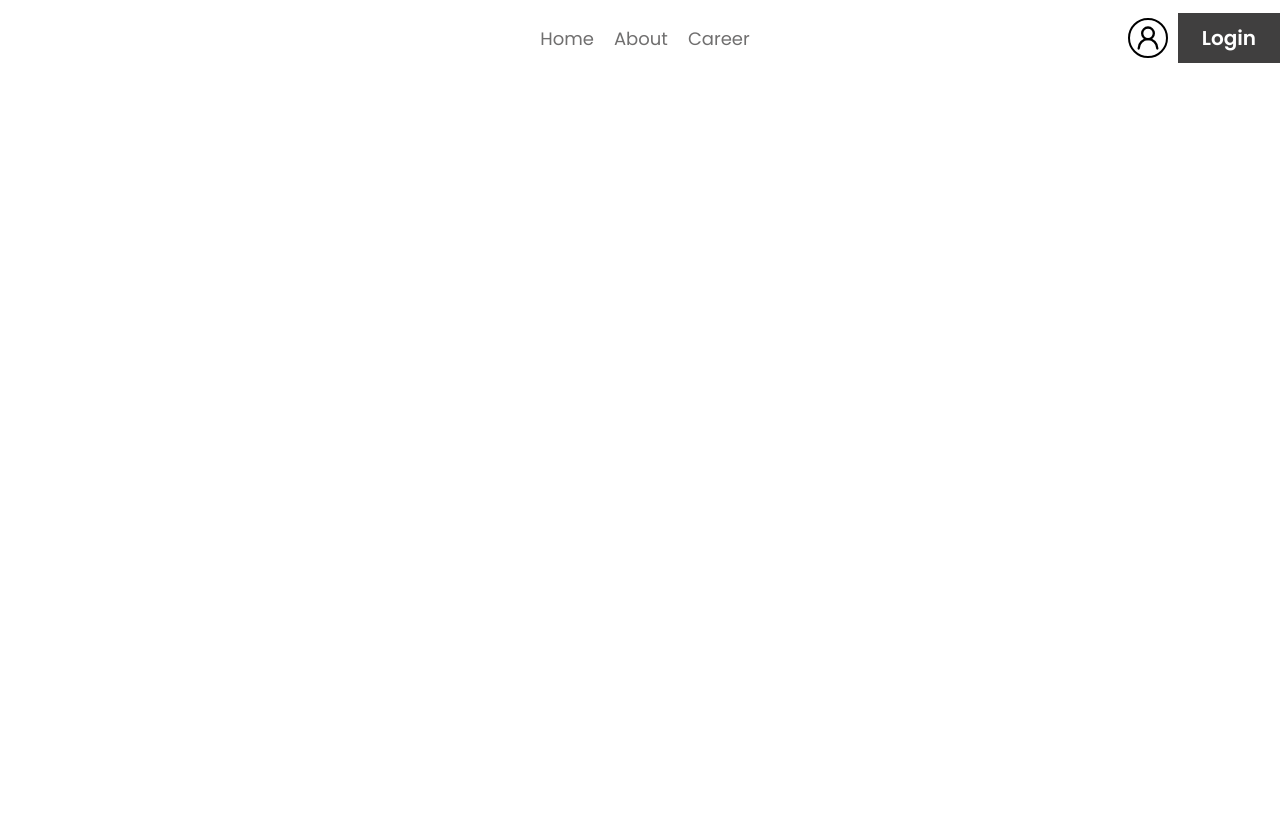
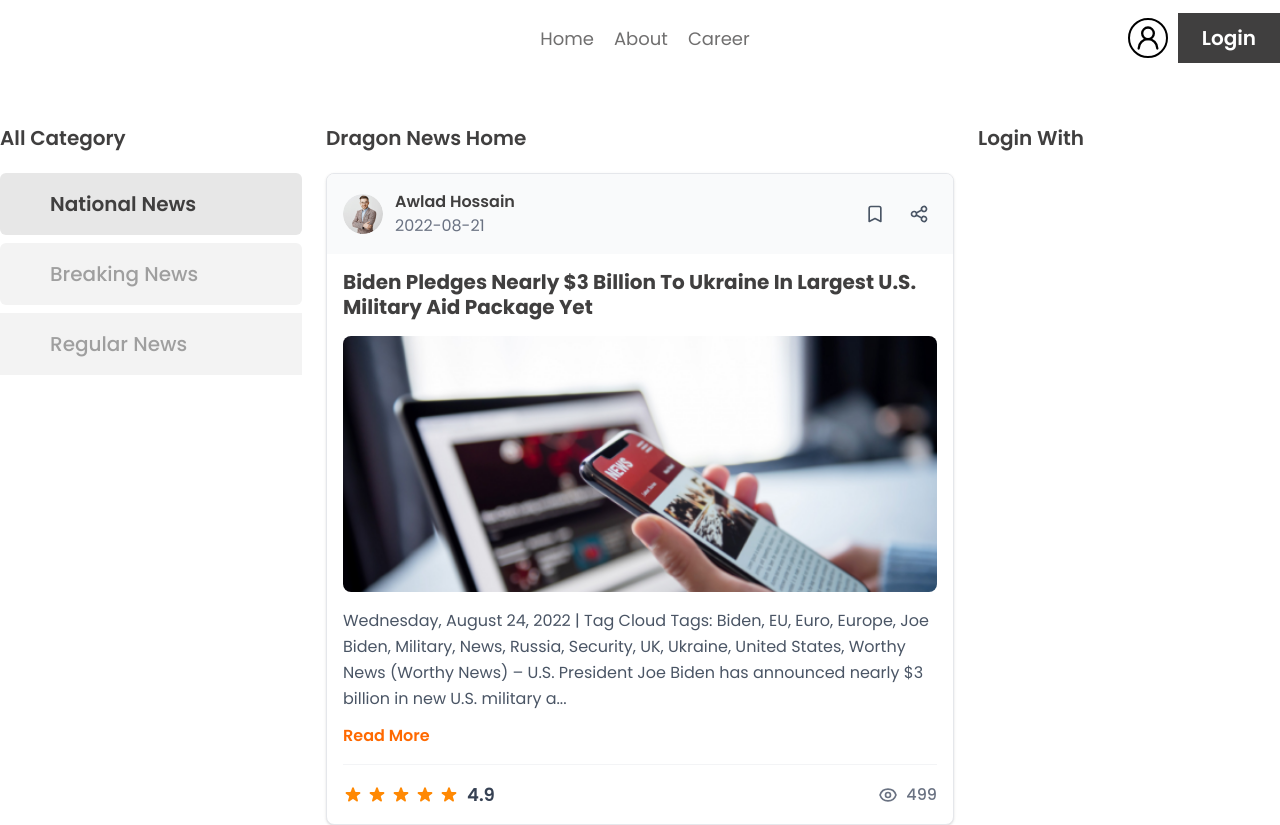
Before and after one commit to imarufbillah/dragon-news, a Next.js app: page / in a window 1280 px wide. Shown: the part 300-1125 px from the top of the page. Before the commit the page ends 800 px from the top, so only its background shows below. Built offline with nearby package versions, Linux system fonts and the light colour scheme.

Commit message:
feat: Add NewsContainer component and update Home page layout

```diff
--- a/src/app/(home)/page.jsx
+++ b/src/app/(home)/page.jsx
@@ -1,3 +1,9 @@
+import NewsContainer from "@/components/home/NewsContainer";
+
 export default function Home() {
-  return <></>;
+  return (
+    <>
+      <NewsContainer />
+    </>
+  );
 }
--- a/src/app/globals.css
+++ b/src/app/globals.css
@@ -2,4 +2,11 @@
 
 @theme {
   --font-poppins: var(--font-poppins);
+  --text-20: 1.25rem;
+  --text-18: 1.125rem;
+  --color-dark-2: #403f3f;
+  --color-dark-3: #706f6f;
+  --color-dark-4: #9f9f9f;
+  --color-dark-6: #e7e7e7;
+  --color-dark-7: #f3f3f3;
 }
--- /dev/null
+++ b/src/components/home/NewsContainer.jsx
@@ -0,0 +1,166 @@
+import Image from "next/image";
+import demoUser from "@/assets/demo-user.png";
+import demoCardThumbnail from "@/assets/demo-card-thumbnail.png";
+
+const NewsContainer = () => {
+  return (
+    <section className="container mx-auto grid grid-cols-12 gap-6 mt-15">
+      {/* News Categories */}
+      <div className="col-span-3 flex flex-col gap-5">
+        <h2 className="text-20 text-dark-2 font-semibold">All Category</h2>
+        <div className="flex flex-col gap-2">
+          <button className="bg-dark-6 text-dark-2 rounded-md px-12.5 py-4 text-left text-20 font-semibold w-full">
+            National News
+          </button>
+          <button className="bg-dark-7 text-dark-4 rounded-md px-12.5 py-4 text-left text-20 font-medium w-full">
+            Breaking News
+          </button>
+          <button className="bg-dark-7 text-dark-4 px-12.5 py-4 text-left text-20 font-medium w-full">
+            Regular News
+          </button>
+        </div>
+      </div>
+
+      {/* News Feed */}
+      <div className="col-span-6 flex flex-col gap-5">
+        <h2 className="text-20 text-dark-2 font-semibold">Dragon News Home</h2>
+        <div className="flex flex-col gap-6">
+          {/* News Card */}
+          <div className="bg-white border border-gray-200 rounded-lg overflow-hidden shadow-sm">
+            {/* Author Info */}
+            <div className="flex items-center gap-3 p-4 bg-gray-50">
+              <Image
+                src={demoUser}
+                alt="Awlad Hossain"
+                width={40}
+                height={40}
+                className="rounded-full object-cover"
+              />
+              <div className="flex-1">
+                <h3 className="text-16 font-semibold text-dark-2">
+                  Awlad Hossain
+                </h3>
+                <p className="text-14 text-gray-500">2022-08-21</p>
+              </div>
+              <div className="flex items-center gap-2">
+                <button className="p-2 hover:bg-gray-200 rounded">
+                  <svg
+                    className="w-5 h-5 text-gray-600"
+                    fill="none"
+                    stroke="currentColor"
+                    viewBox="0 0 24 24"
+                  >
+                    <path
+                      strokeLinecap="round"
+                      strokeLinejoin="round"
+                      strokeWidth={2}
+                      d="M5 5a2 2 0 012-2h10a2 2 0 012 2v16l-7-3.5L5 21V5z"
+                    />
+                  </svg>
+                </button>
+                <button className="p-2 hover:bg-gray-200 rounded">
+                  <svg
+                    className="w-5 h-5 text-gray-600"
+                    fill="none"
+                    stroke="currentColor"
+                    viewBox="0 0 24 24"
+                  >
+                    <path
+                      strokeLinecap="round"
+                      strokeLinejoin="round"
+                      strokeWidth={2}
+                      d="M8.684 13.342C8.886 12.938 9 12.482 9 12c0-.482-.114-.938-.316-1.342m0 2.684a3 3 0 110-2.684m0 2.684l6.632 3.316m-6.632-6l6.632-3.316m0 0a3 3 0 105.367-2.684 3 3 0 00-5.367 2.684zm0 9.316a3 3 0 105.367 2.684 3 3 0 00-5.367-2.684z"
+                    />
+                  </svg>
+                </button>
+              </div>
+            </div>
+
+            {/* News Content */}
+            <div className="p-4">
+              <h2 className="text-20 font-bold text-dark-2 mb-4 leading-tight">
+                Biden Pledges Nearly $3 Billion To Ukraine In Largest U.S.
+                Military Aid Package Yet
+              </h2>
+
+              {/* News Image */}
+              <div className="mb-4">
+                <Image
+                  src={demoCardThumbnail}
+                  alt="News thumbnail"
+                  width={600}
+                  height={256}
+                  className="w-full h-64 object-cover rounded-lg"
+                />
+              </div>
+
+              {/* News Description */}
+              <div className="mb-4">
+                <p className="text-gray-600 text-16 leading-relaxed mb-3">
+                  Wednesday, August 24, 2022 | Tag Cloud Tags: Biden, EU, Euro,
+                  Europe, Joe Biden, Military, News, Russia, Security, UK,
+                  Ukraine, United States, Worthy News (Worthy News) – U.S.
+                  President Joe Biden has announced nearly $3 billion in new
+                  U.S. military a...
+                </p>
+                <button className="text-orange-500 font-semibold text-16 hover:text-orange-600 transition-colors">
+                  Read More
+                </button>
+              </div>
+
+              {/* Rating and Views */}
+              <div className="flex items-center justify-between pt-4 border-t border-gray-100">
+                <div className="flex items-center gap-2">
+                  <div className="flex items-center gap-1">
+                    {[...Array(5)].map((_, i) => (
+                      <svg
+                        key={i}
+                        className="w-5 h-5 text-orange-400 fill-current"
+                        viewBox="0 0 20 20"
+                      >
+                        <path d="M9.049 2.927c.3-.921 1.603-.921 1.902 0l1.07 3.292a1 1 0 00.95.69h3.462c.969 0 1.371 1.24.588 1.81l-2.8 2.034a1 1 0 00-.364 1.118l1.07 3.292c.3.921-.755 1.688-1.54 1.118l-2.8-2.034a1 1 0 00-1.175 0l-2.8 2.034c-.784.57-1.838-.197-1.539-1.118l1.07-3.292a1 1 0 00-.364-1.118L2.98 8.72c-.783-.57-.38-1.81.588-1.81h3.461a1 1 0 00.951-.69l1.07-3.292z" />
+                      </svg>
+                    ))}
+                  </div>
+                  <span className="text-18 font-semibold text-gray-700">
+                    4.9
+                  </span>
+                </div>
+                <div className="flex items-center gap-2 text-gray-500">
+                  <svg
+                    className="w-5 h-5"
+                    fill="none"
+                    stroke="currentColor"
+                    viewBox="0 0 24 24"
+                  >
+                    <path
+                      strokeLinecap="round"
+                      strokeLinejoin="round"
+                      strokeWidth={2}
+                      d="M15 12a3 3 0 11-6 0 3 3 0 016 0z"
+                    />
+                    <path
+                      strokeLinecap="round"
+                      strokeLinejoin="round"
+                      strokeWidth={2}
+                      d="M2.458 12C3.732 7.943 7.523 5 12 5c4.478 0 8.268 2.943 9.542 7-1.274 4.057-5.064 7-9.542 7-4.477 0-8.268-2.943-9.542-7z"
+                    />
+                  </svg>
+                  <span className="text-16 font-medium">499</span>
+                </div>
+              </div>
+            </div>
+          </div>
+        </div>
+      </div>
+
+      {/* Contents Right */}
+      <div className="col-span-3 flex flex-col gap-5">
+        <h2 className="text-20 text-dark-2 font-semibold">Login With</h2>
+        <div className=""></div>
+      </div>
+    </section>
+  );
+};
+
+export default NewsContainer;
```
